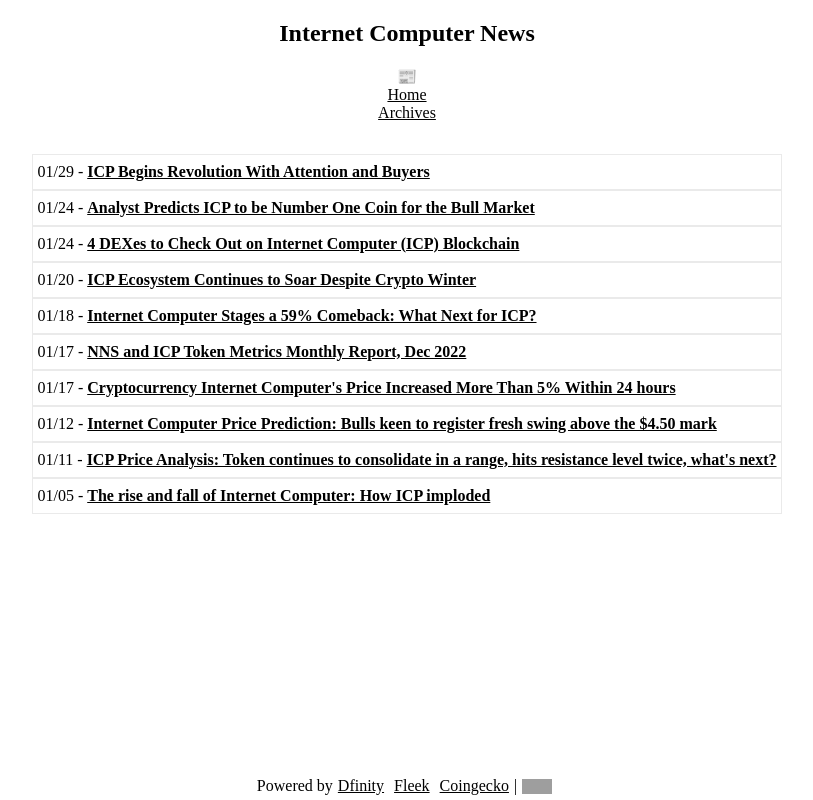
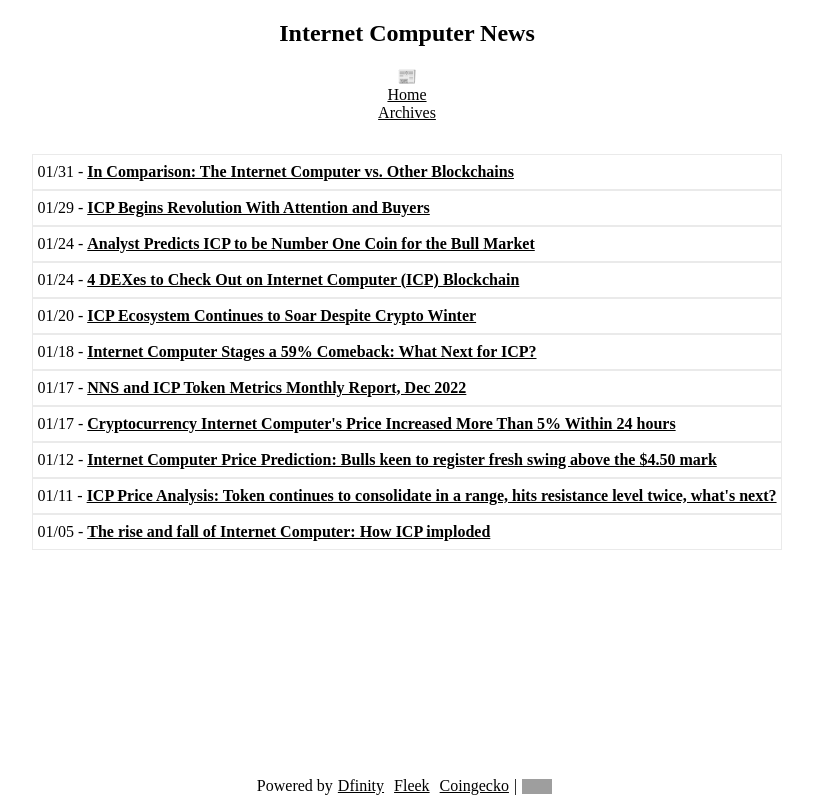
Before and after one commit to rjlucasm/ictoday, a Next.js app: page /news/2023 in a window 1280 px wide. Shown: the whole page, without its empty margins (233-1046 px from the left). Built offline with nearby package versions, Linux system fonts and the light colour scheme; grey boxes are pictures that could not be loaded.

Commit message:
News 01/31

```diff
--- a/pages/news/2023.js
+++ b/pages/news/2023.js
@@ -19,6 +19,9 @@ export default function News23() {
             <Link href="/archive"><a style={{ color: 'inherit' }}>Archives</a></Link>
 
             <div className="pagesgrid">
+            <div className="pagescard">01/31 -&nbsp;
+                <a href="https://bsc.news/post/in-comparison-the-internet-computer-vs-other-blockchains?utm_source=Twitter&utm_medium=+Socials" target="_blank" rel="noopener noreferrer">In Comparison: The Internet Computer vs. Other Blockchains</a>
+            </div>
             <div className="pagescard">01/29 -&nbsp;
                 <a href="https://bsc.news/post/icp-begins-revolution-with-attention-and-buyers" target="_blank" rel="noopener noreferrer">ICP Begins Revolution With Attention and Buyers</a>
             </div>
```
